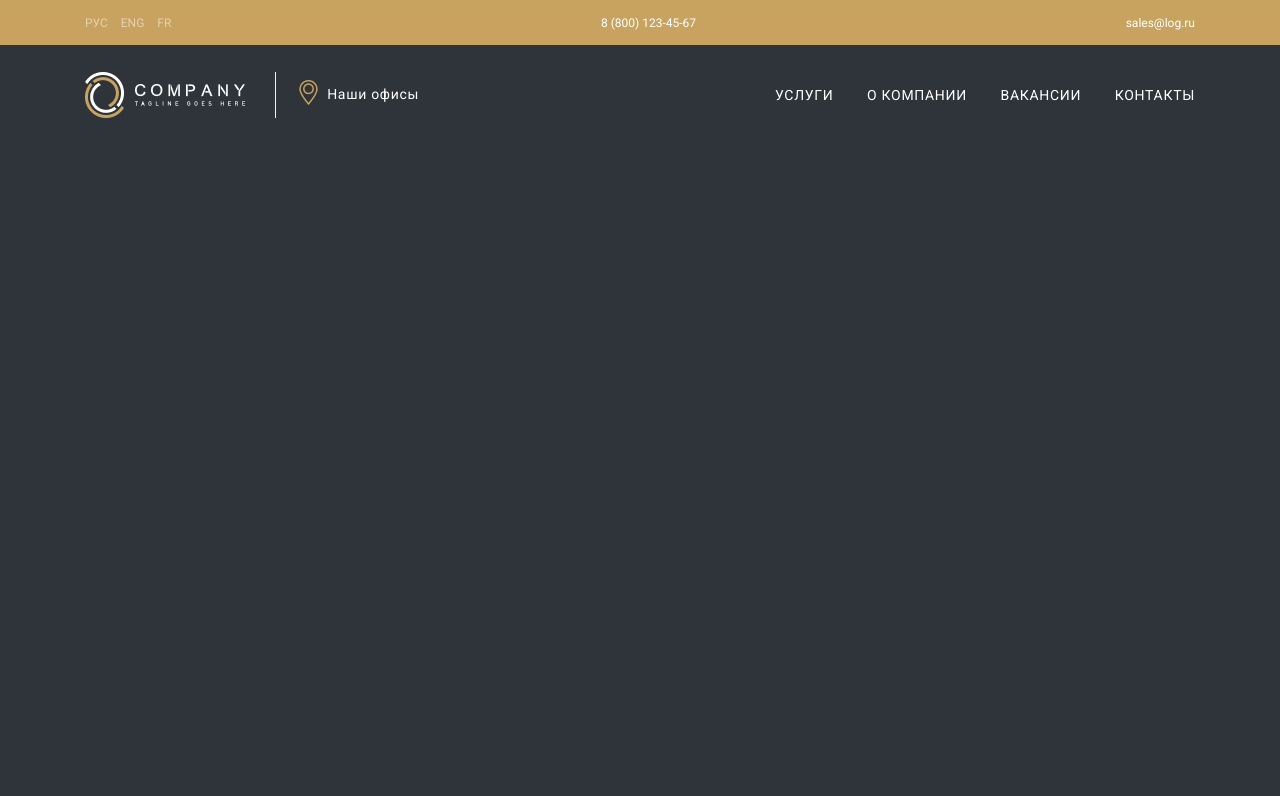
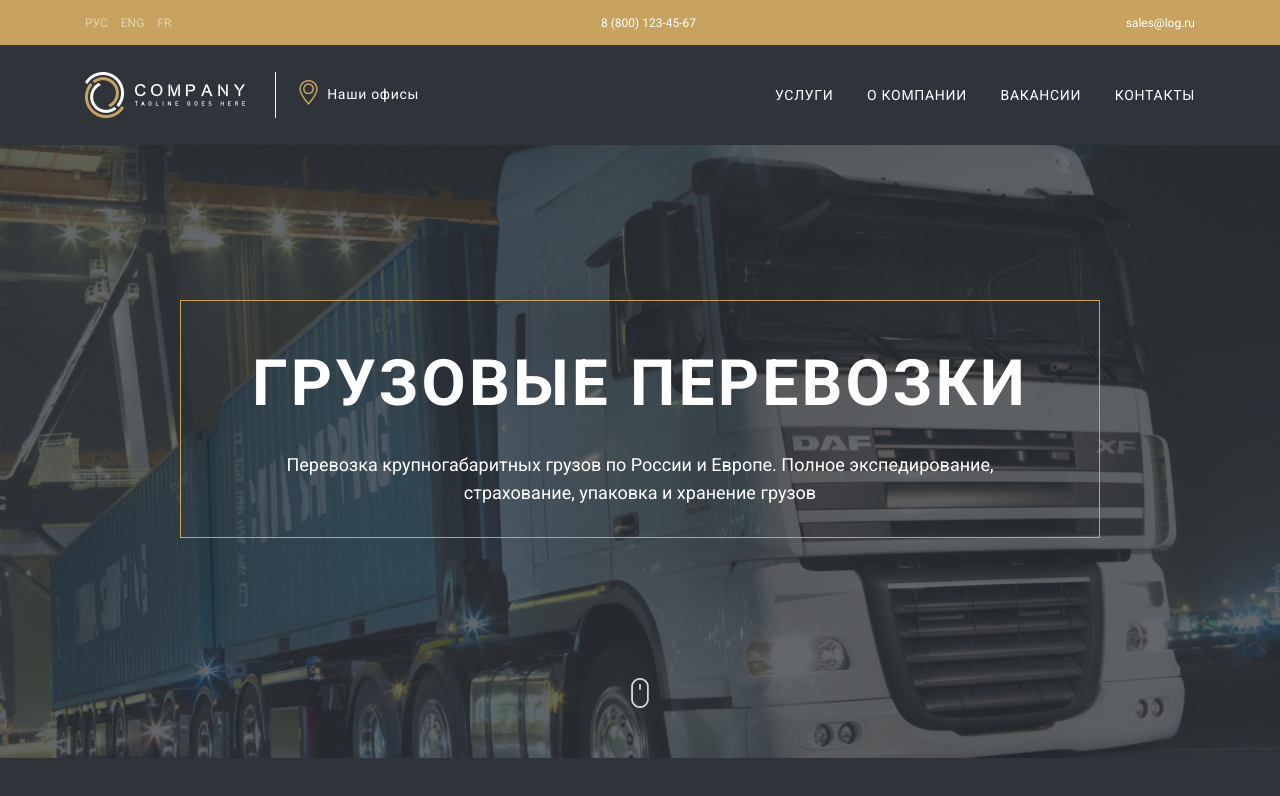
Before and after one commit to Julian6262/HTML_Cargo, a plain HTML site: page index.html in a window 1280 px wide. Drawn offline with Linux system fonts and the light colour scheme.

Commit message:
section title finish

```diff
--- a/css/style.css
+++ b/css/style.css
@@ -31,7 +31,7 @@ body {
 
 
 /*HEADER*/
-header a{
+header a {
     transition: 0.3s;
 }
 
@@ -112,3 +112,37 @@ header a{
 .header__bottom a:hover {
     color: #C8A35F;
 }
+
+
+/*TITLE*/
+.title {
+    background: url("../img/first-screen.png") no-repeat center;
+    background-size: cover;
+    padding-top: 155px;
+    text-align: center;
+}
+
+.title__content {
+    max-width: 920px;
+    border: 1px solid #C8A35F;
+    margin-inline: auto;
+    padding-inline: 70px;
+}
+
+.title__header {
+    text-transform: uppercase;
+    font-size: 64px;
+    font-weight: 700;
+    line-height: 75px;
+    letter-spacing: 0.05em;
+    padding-top: 45px;
+}
+
+.title__text {
+    line-height: 28px;
+    padding: 30px 0 30px;
+}
+
+.title__mouse {
+    margin: 140px 0 50px;
+}
--- a/index.html
+++ b/index.html
@@ -63,6 +63,22 @@
 
 </header>
 
+<section class="title">
+    <div class="container">
+        <div class="title__content">
+            <p class="title__header">
+                Грузовые перевозки
+            </p>
+            <p class="title__text">
+                Перевозка крупногабаритных грузов по России и Европе. Полное экспедирование, страхование, упаковка и
+                хранение грузов
+            </p>
+        </div>
+
+        <img class="title__mouse" src="/img/mouse.png" alt="...">
+    </div>
+</section>
+
 
 </body>
 </html>
```
Also changed, not shown: img/first-screen.png (added), img/mouse.png (added).
